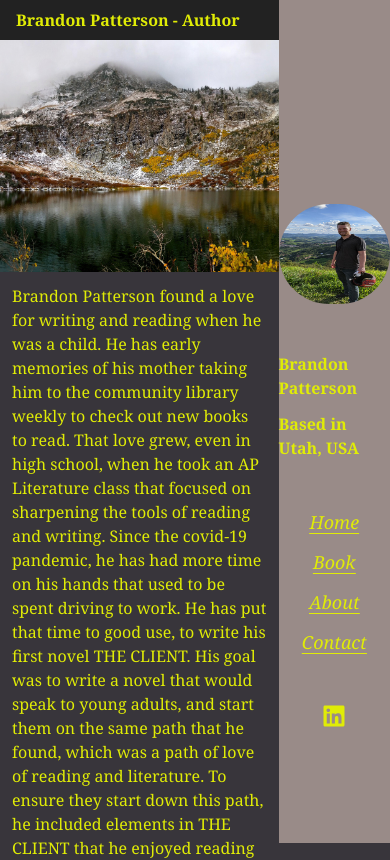
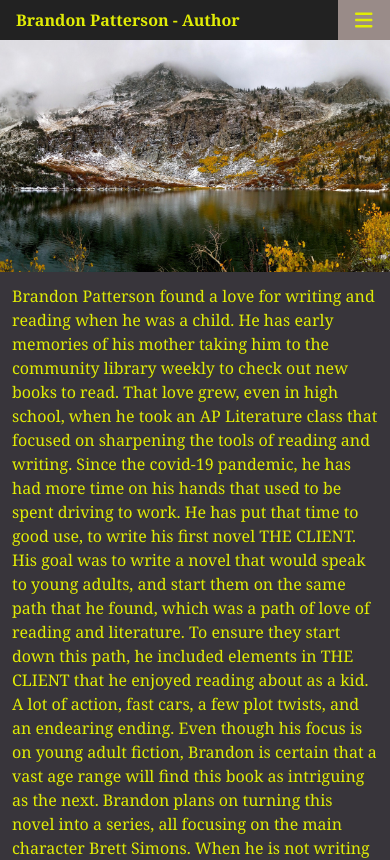
Before and after one commit to poloblue1357/V-School-Assignments, a React (Vite) app in the folder assignments/exercises/brandonauthor/: page / in a window 390 px wide. Shown: the top 860 px of the page. Built offline with nearby package versions, Linux system fonts and the light colour scheme.

Commit message:
fixing header

```diff
--- a/assignments/exercises/brandonauthor/src/App.jsx
+++ b/assignments/exercises/brandonauthor/src/App.jsx
@@ -29,6 +29,7 @@ function App() {
       });
     }
   useEffect(() => {
+    console.log(context.isShowing)
     window.addEventListener("resize", handleResize, false);
   }, []);
 
--- a/assignments/exercises/brandonauthor/src/ContextProvider.jsx
+++ b/assignments/exercises/brandonauthor/src/ContextProvider.jsx
@@ -4,19 +4,19 @@ const BrandonAuthorContext = React.createContext()
 
 function BrandonAuthorContextProvider(props) {
 
-    const [isOpen, setIsOpen] = useState(true)
+    const [isShowing, setIsShowing] = useState(false)
 
 
     const toggleSidebar = () => {
-        console.log("toggle working!", isOpen)
-        isOpen === true ? setIsOpen(false) : setIsOpen(true)
+        console.log("toggle working!", isShowing)
+        isShowing === true ? setIsShowing(false) : setIsShowing(true)
     }
 
 
 
     return (
         <BrandonAuthorContext.Provider value={{
-            toggleSidebar, isOpen, setIsOpen
+            toggleSidebar, isShowing, setIsShowing
         }}>
             {props.children}
         </BrandonAuthorContext.Provider>
--- a/assignments/exercises/brandonauthor/src/components/Header1.jsx
+++ b/assignments/exercises/brandonauthor/src/components/Header1.jsx
@@ -10,12 +10,12 @@ function Header() {
     const context = useContext(BrandonAuthorContext)
 
     return (
-        <nav className="flex font-bold leading-[40px] w-screen bg-[#222] lg:hidden transition">
+        <div className="flex font-bold leading-10 w-full bg-[#222] lg:hidden transition">
             <h1 className="pl-[1em] w-full">Brandon Patterson - Author</h1>
-            <div onClick={context.toggleSidebar} className="h-40 w-[40px] bg-tBeige justify-center items-center flex">
+            <div onClick={context.toggleSidebar} className="h-40 w-[60px] bg-tBeige justify-center items-center flex right-0">
                 <FontAwesomeIcon icon={faBars} className="text-xl"/>
             </div>
-        </nav>
+        </div>
     )
 }
 
--- a/assignments/exercises/brandonauthor/src/components/PageSmall.jsx
+++ b/assignments/exercises/brandonauthor/src/components/PageSmall.jsx
@@ -13,32 +13,8 @@ function PageSmall() {
 
     return (
         <div>
-            {context.isOpen ?
-                <div className="grid grid-cols-7 transition duration-500 ease-in-out">
-                    <div className='col-start-1 col-end-6 row-start-1 row-end-2'>
-                        <Header />
-                    </div>
-                    <div className='col-start-1 col-end-6 row-start-2 row-end-3'>
-                        <Photo />
-                    </div>
-                    <div className='col-start-1 col-end-6 row-start-3 row-end-4'>
-                        <About />
-                    </div>
-                    <div className='col-start-1 col-end-6 row-start-4 row-end-5'>
-                        <About />
-                    </div>
-                    <div className='col-start-1 col-end-6 row-start-5 row-end-6'>
-                        <About />
-                    </div>
-                    {/* <div>col-start-4 col-end-5 w-full row-start-1 row-end-5 h-screen sticky top-0</div> */}
-                    <div className='col-start-6 col-end-8 row-start-1 row-end-4'>
-                        <Sidebar />
-                    </div>
-                </div>
-
-            :
-
-                <div className="grid grid-cols-7 transition -translate-x-1/4  duration-500 ease-in-out">
+            {context.isShowing ?
+                <div className="grid grid-cols-7 transition duration-500 ease-in-out -translate-x-1/4">
                     <div className='col-start-1 col-end-8 row-start-1 row-end-2'>
                         <Header />
                     </div>
@@ -54,7 +30,30 @@ function PageSmall() {
                     <div className='col-start-1 col-end-8 row-start-5 row-end-6'>
                         <About />
                     </div>
-                    {/* <div className='w-[23em] row-start-1 row-end-6 col-start-7 col-end-9'>
+                    <div className='w-[23em] row-start-1 row-end-4'>
+                        <Sidebar />
+                    </div>
+                </div>
+
+            :
+
+                <div className="grid grid-cols-7 transition duration-500 ease-in-out">
+                    <div className='col-start-1 col-end-8 row-start-1 row-end-2'>
+                        <Header />
+                    </div>
+                    <div className='col-start-1 col-end-8 row-start-2 row-end-3'>
+                        <Photo />
+                    </div>
+                    <div className='col-start-1 col-end-8 row-start-3 row-end-4'>
+                        <About />
+                    </div>
+                    <div className='col-start-1 col-end-8 row-start-4 row-end-5'>
+                        <About />
+                    </div>
+                    <div className='col-start-1 col-end-8 row-start-5 row-end-6'>
+                        <About />
+                    </div>
+                    {/* <div className='w-[23em] row-start-1 row-end-6 col-start-6 col-end-8'>
                         <Sidebar />
                     </div> */}
                 </div>
--- a/assignments/exercises/brandonauthor/src/components/Sidebar.jsx
+++ b/assignments/exercises/brandonauthor/src/components/Sidebar.jsx
@@ -10,7 +10,7 @@ function Sidebar() {
     const context = useContext(BrandonAuthorContext)
 
     return (
-        <div id="test1" className=" bg-tBeige flex flex-col justify-center items-center space-y-6 h-screen sticky top-0 right-0 left-3/4 w-full inset-x-0">
+        <div id="test1" className=" bg-tBeige flex flex-col justify-center items-center space-y-6 h-screen sticky">
             <div className="h-[40px] bg-tBeige"></div>
             <img src={bSmile} className="rounded-full h-[100px] w-[150px] overflow-auto"/>
             <div className="justify-center items-center flex flex-col space-y-2">
```
